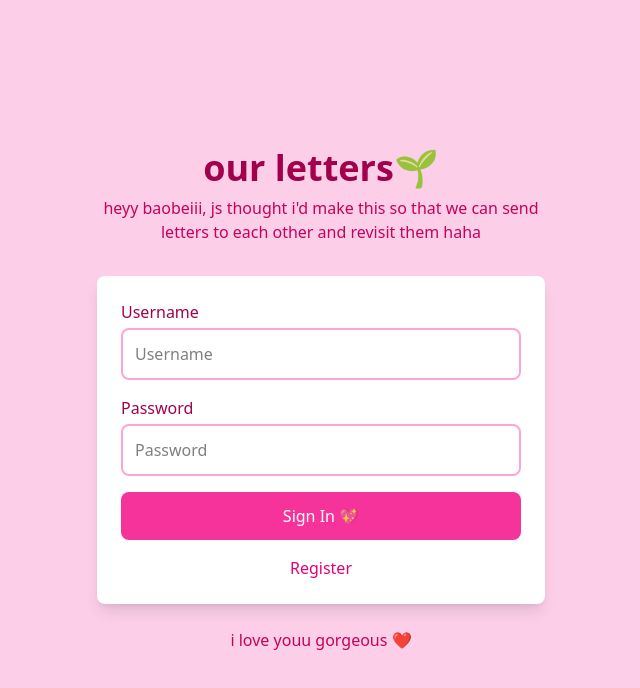
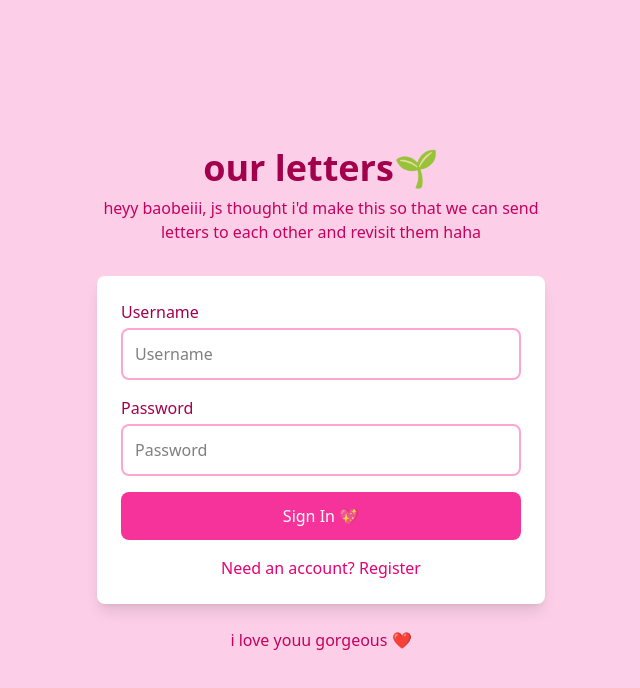
Before and after one commit to ced1256/love-letters, a Next.js app: page / in a window 1280 px wide. Shown: the top 688 px of the page, without its empty margins (319-959 px from the left). Built offline with nearby package versions, Linux system fonts and the light colour scheme; no server answers.

Commit message:
first commit

```diff
--- a/src/components/LettersDashboard.tsx
+++ b/src/components/LettersDashboard.tsx
@@ -1,6 +1,6 @@
 "use client";
 
-import { useState, useEffect } from "react";
+import { useState, useEffect, useCallback } from "react";
 import { useAuth } from "@/contexts/AuthContext";
 import { supabase } from "@/lib/supabase";
 import { Heart, Plus, LogOut } from "lucide-react";
@@ -26,13 +26,7 @@ export default function LettersDashboard() {
 
   const { user, signOut } = useAuth();
 
-  useEffect(() => {
-    if (user) {
-      fetchLetters();
-    }
-  }, [user]);
-
-  const fetchLetters = async () => {
+  const fetchLetters = useCallback(async () => {
     try {
       if (!user) return;
 
@@ -48,7 +42,13 @@ export default function LettersDashboard() {
     } finally {
       setLoading(false);
     }
-  };
+  }, [user]);
+
+  useEffect(() => {
+    if (user) {
+      fetchLetters();
+    }
+  }, [user, fetchLetters]);
 
   const handleSubmit = async (e: React.FormEvent) => {
     e.preventDefault();
--- a/src/components/LoginForm.tsx
+++ b/src/components/LoginForm.tsx
@@ -124,7 +124,9 @@ export default function LoginForm() {
               }}
               className="text-pink-600 hover:text-pink-700 font-medium"
             >
-              {isLogin ? "Register" : "Sign in"}
+              {isLogin
+                ? "Need an account? Register"
+                : "Already have an account? Sign in!"}
             </button>
           </div>
         </div>
--- a/src/contexts/AuthContext.tsx
+++ b/src/contexts/AuthContext.tsx
@@ -20,6 +20,11 @@ interface AuthContextType {
     password: string
   ) => Promise<{ error: string | null }>;
   signOut: () => Promise<void>;
+}
+
+interface RegisterUserResponse {
+  success: boolean;
+  message: string;
 }
 
 const AuthContext = createContext<AuthContextType | undefined>(undefined);
@@ -92,7 +97,7 @@ export function AuthProvider({ children }: { children: React.ReactNode }) {
       });
 
       if (!error) {
-        const result = data as any;
+        const result = data as RegisterUserResponse;
         if (result.success === false) {
           return { error: result.message };
         }
```
